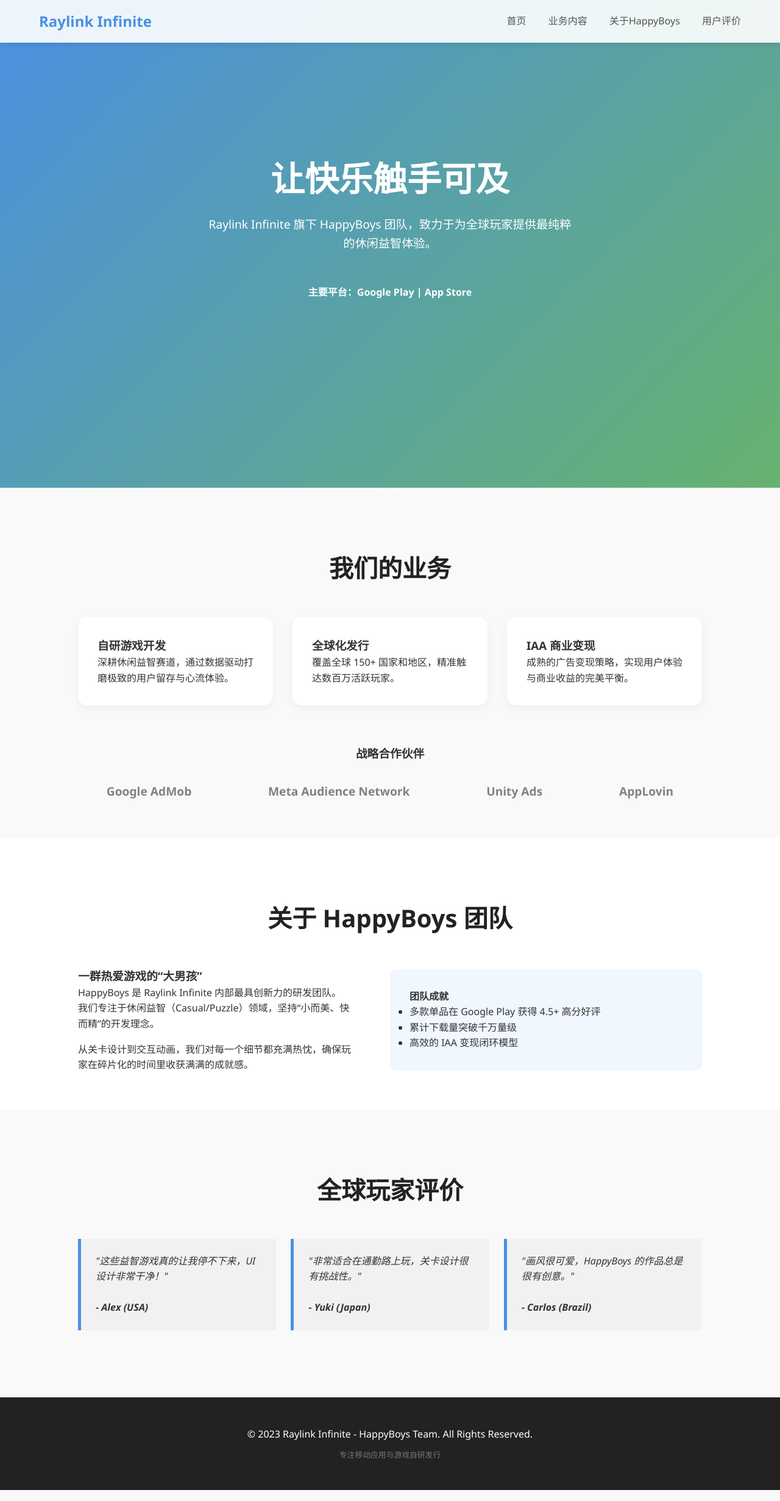
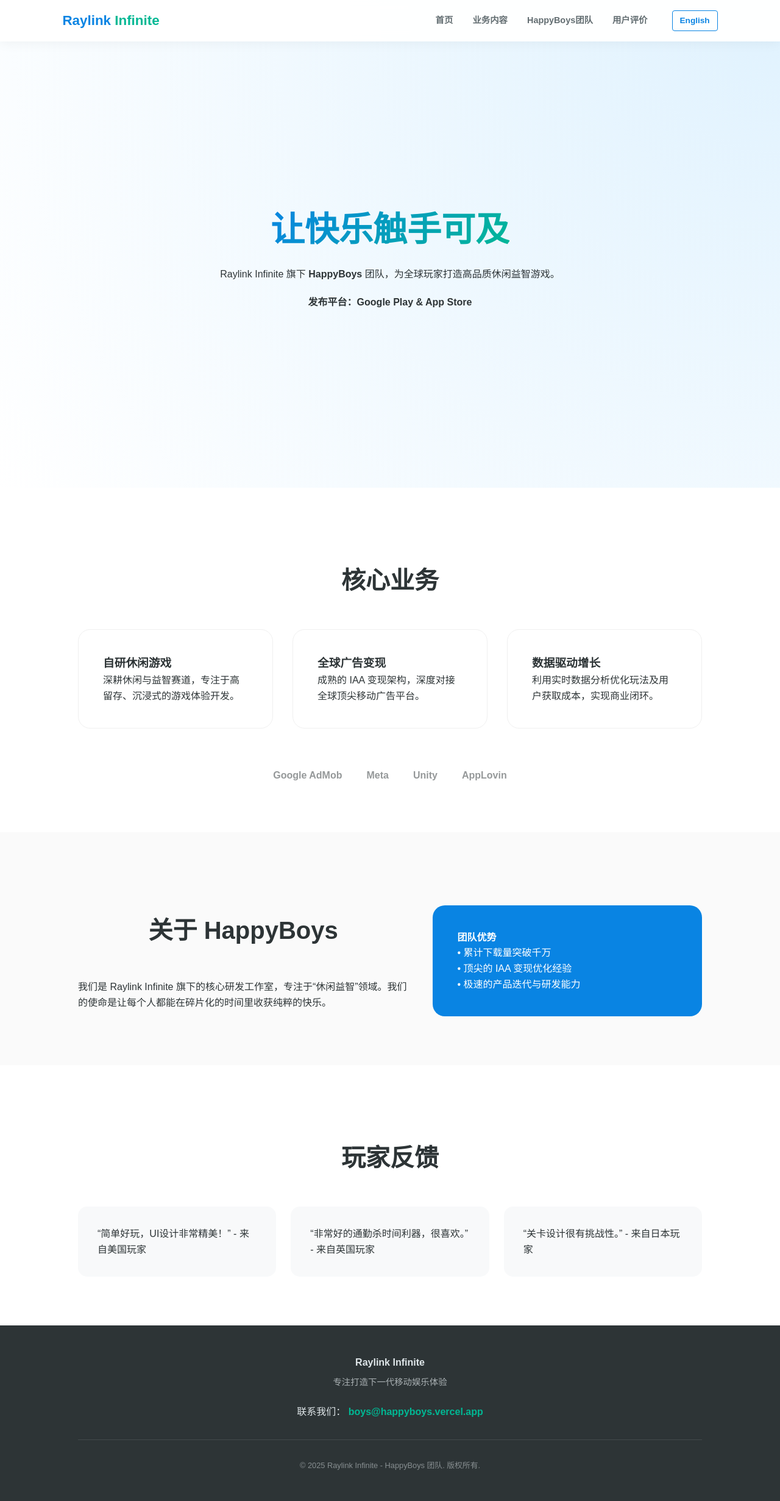
Before and after one commit to lenomar/happyboys, a plain HTML site: page index_zh.html in a window 1280 px wide. Shown: the whole page at 61% size. Drawn offline with Linux system fonts and the light colour scheme.

```diff
--- a/index_zh.html
+++ b/index_zh.html
@@ -3,263 +3,163 @@
 <head>
     <meta charset="UTF-8">
     <meta name="viewport" content="width=device-width, initial-scale=1.0">
-    <title>Raylink Infinite | HappyBoys - 打造顶级休闲益智游戏</title>
+    <title>Raylink Infinite | HappyBoys - 顶级休闲游戏工作室</title>
     <style>
-        /* 基础样式复位 */
-        * {
-            margin: 0;
-            padding: 0;
-            box-sizing: border-box;
-            scroll-behavior: smooth; /* 平滑滚动 */
-        }
+        /* CSS 与英文版完全一致以保持品牌统一 */
+        * { margin: 0; padding: 0; box-sizing: border-box; scroll-behavior: smooth; }
+        body { font-family: 'PingFang SC', 'Microsoft YaHei', sans-serif; line-height: 1.6; color: #2d3436; }
 
-        body {
-            font-family: 'Segoe UI', Tahoma, Geneva, Verdana, sans-serif;
-            line-height: 1.6;
-            color: #333;
-            background-color: #f9f9f9;
-        }
-
-        /* 导航栏 */
         header {
-            background: #fff;
-            padding: 1rem 5%;
+            background: rgba(255, 255, 255, 0.95);
+            backdrop-filter: blur(10px);
+            padding: 1rem 8%;
             position: fixed;
             width: 100%;
             top: 0;
             z-index: 1000;
-            box-shadow: 0 2px 10px rgba(0,0,0,0.1);
+            box-shadow: 0 2px 20px rgba(0,0,0,0.05);
             display: flex;
             justify-content: space-between;
             align-items: center;
         }
 
-        .logo {
-            font-size: 1.5rem;
+        .logo { font-size: 1.4rem; font-weight: 800; color: #0984e3; }
+        .logo span { color: #00b894; }
+
+        nav { display: flex; align-items: center; }
+        nav a { text-decoration: none; color: #636e72; margin-left: 2rem; font-weight: 600; font-size: 0.9rem; transition: 0.3s; }
+        nav a:hover { color: #0984e3; }
+
+        .lang-switch {
+            margin-left: 2.5rem;
+            padding: 5px 12px;
+            border: 1px solid #0984e3;
+            border-radius: 4px;
+            color: #0984e3;
+            text-decoration: none;
+            font-size: 0.85rem;
             font-weight: bold;
-            color: #4A90E2;
+            transition: all 0.3s;
         }
+        .lang-switch:hover { background: #0984e3; color: #fff; }
 
-        nav a {
-            text-decoration: none;
-            color: #555;
-            margin-left: 2rem;
-            font-weight: 500;
-            transition: color 0.3s;
-        }
+        section { padding: 120px 10% 80px; }
+        h2 { text-align: center; font-size: 2.5rem; margin-bottom: 3rem; font-weight: 800; }
 
-        nav a:hover {
-            color: #4A90E2;
-        }
-
-        /* 通用区块样式 */
-        section {
-            padding: 100px 10% 60px;
-            min-height: auto;
-        }
-
-        h2 {
-            text-align: center;
-            font-size: 2.5rem;
-            margin-bottom: 3rem;
-            color: #222;
-        }
-
-        /* Hero 区域 */
         #home {
             height: 100vh;
-            background: linear-gradient(135deg, #4A90E2 0%, #67B26F 100%);
-            color: white;
+            background: radial-gradient(circle at top right, #e0f2fe, #ffffff);
             display: flex;
             flex-direction: column;
             justify-content: center;
             align-items: center;
             text-align: center;
-            padding-top: 0;
         }
 
-        #home h1 {
-            font-size: 3.5rem;
-            margin-bottom: 1rem;
-        }
+        #home h1 { font-size: 3.5rem; background: linear-gradient(135deg, #0984e3, #00b894); -webkit-background-clip: text; -webkit-text-fill-color: transparent; margin-bottom: 1rem; }
 
-        #home p {
-            font-size: 1.2rem;
-            margin-bottom: 2rem;
-            max-width: 600px;
-        }
+        .grid { display: grid; grid-template-columns: repeat(auto-fit, minmax(280px, 1fr)); gap: 2rem; }
+        .card { background: #fff; padding: 2.5rem; border-radius: 20px; border: 1px solid #f0f0f0; }
 
-        /* 业务介绍 */
-        .business-grid {
-            display: grid;
-            grid-template-columns: repeat(auto-fit, minmax(300px, 1fr));
-            gap: 2rem;
-        }
+        .partners-flex { display: flex; justify-content: center; gap: 2.5rem; flex-wrap: wrap; opacity: 0.5; margin-top: 2rem; }
+        .partner { font-weight: 700; }
 
-        .card {
-            background: #fff;
-            padding: 2rem;
-            border-radius: 15px;
-            box-shadow: 0 5px 15px rgba(0,0,0,0.05);
-            transition: transform 0.3s;
-        }
+        .team-container { display: flex; gap: 40px; align-items: center; }
+        .team-stats { flex: 1; background: #0984e3; color: white; padding: 2.5rem; border-radius: 20px; }
 
-        .card:hover {
-            transform: translateY(-10px);
-        }
+        .reviews-grid { display: grid; grid-template-columns: repeat(auto-fit, minmax(280px, 1fr)); gap: 1.5rem; }
+        .review-card { background: #f8f9fa; padding: 2rem; border-radius: 15px; }
 
-        /* 合作伙伴（变现平台） */
-        .partners {
-            display: flex;
-            justify-content: space-around;
-            flex-wrap: wrap;
-            gap: 2rem;
-            margin-top: 2rem;
-            filter: grayscale(100%);
-            opacity: 0.6;
-        }
-
-        .partner-item { font-weight: bold; font-size: 1.2rem; }
-
-        /* 团队介绍 */
-        #team { background-color: #fff; }
-        .team-content {
-            display: flex;
-            align-items: center;
-            gap: 4rem;
-            flex-wrap: wrap;
-        }
-        .team-text { flex: 1; min-width: 300px; }
-
-        /* 用户评价 */
-        .testimonial-container {
-            display: grid;
-            grid-template-columns: repeat(auto-fit, minmax(250px, 1fr));
-            gap: 1.5rem;
-        }
-        .testimonial {
-            background: #f1f1f1;
-            padding: 1.5rem;
-            border-left: 5px solid #4A90E2;
-            font-style: italic;
-        }
-
-        /* 页脚 */
-        footer {
-            background: #222;
-            color: #fff;
-            text-align: center;
-            padding: 3rem 0;
-            margin-top: 50px;
-        }
-
-        /* 响应式调整 */
+        footer { background: #2d3436; color: #dfe6e9; padding: 3rem 10%; text-align: center; }
         @media (max-width: 768px) {
             header { flex-direction: column; padding: 1rem; }
-            nav { margin-top: 1rem; }
-            nav a { margin: 0 10px; font-size: 0.9rem; }
-            #home h1 { font-size: 2.2rem; }
+            nav { margin-top: 1rem; flex-wrap: wrap; justify-content: center; }
+            nav a { margin: 5px 10px; }
+            .lang-switch { margin: 10px 0 0 0; }
         }
     </style>
 </head>
 <body>
 
     <header>
-        <div class="logo">Raylink Infinite</div>
+        <div class="logo">Raylink <span>Infinite</span></div>
         <nav>
             <a href="#home">首页</a>
             <a href="#business">业务内容</a>
-            <a href="#team">关于HappyBoys</a>
+            <a href="#team">HappyBoys团队</a>
             <a href="#reviews">用户评价</a>
+            <a href="index.html" class="lang-switch">English</a>
         </nav>
     </header>
 
     <section id="home">
         <h1>让快乐触手可及</h1>
-        <p>Raylink Infinite 旗下 HappyBoys 团队，致力于为全球玩家提供最纯粹的休闲益智体验。</p>
-        <div style="margin-top: 20px;">
-            <strong>主要平台：Google Play | App Store</strong>
+        <p>Raylink Infinite 旗下 <strong>HappyBoys</strong> 团队，为全球玩家打造高品质休闲益智游戏。</p>
+        <div style="margin-top: 20px; font-weight: 600;">发布平台：Google Play & App Store</div>
+    </section>
+
+    <section id="business">
+        <h2>核心业务</h2>
+        <div class="grid">
+            <div class="card">
+                <h3>自研休闲游戏</h3>
+                <p>深耕休闲与益智赛道，专注于高留存、沉浸式的游戏体验开发。</p>
+            </div>
+            <div class="card">
+                <h3>全球广告变现</h3>
+                <p>成熟的 IAA 变现架构，深度对接全球顶尖移动广告平台。</p>
+            </div>
+            <div class="card">
+                <h3>数据驱动增长</h3>
+                <p>利用实时数据分析优化玩法及用户获取成本，实现商业闭环。</p>
+            </div>
+        </div>
+        <div class="partners-flex" style="margin-top: 4rem;">
+            <span class="partner">Google AdMob</span>
+            <span class="partner">Meta</span>
+            <span class="partner">Unity</span>
+            <span class="partner">AppLovin</span>
         </div>
     </section>
 
-    <section id="business">
-        <h2>我们的业务</h2>
-        <div class="business-grid">
-            <div class="card">
-                <h3>自研游戏开发</h3>
-                <p>深耕休闲益智赛道，通过数据驱动打磨极致的用户留存与心流体验。</p>
+    <section id="team" style="background: #fafafa;">
+        <div class="team-container">
+            <div style="flex: 1.5;">
+                <h2>关于 HappyBoys</h2>
+                <p>我们是 Raylink Infinite 旗下的核心研发工作室，专注于“休闲益智”领域。我们的使命是让每个人都能在碎片化的时间里收获纯粹的快乐。</p>
             </div>
-            <div class="card">
-                <h3>全球化发行</h3>
-                <p>覆盖全球 150+ 国家和地区，精准触达数百万活跃玩家。</p>
-            </div>
-            <div class="card">
-                <h3>IAA 商业变现</h3>
-                <p>成熟的广告变现策略，实现用户体验与商业收益的完美平衡。</p>
-            </div>
-        </div>
-
-        <h3 style="text-align: center; margin-top: 4rem; margin-bottom: 2rem;">战略合作伙伴</h3>
-        <div class="partners">
-            <div class="partner-item">Google AdMob</div>
-            <div class="partner-item">Meta Audience Network</div>
-            <div class="partner-item">Unity Ads</div>
-            <div class="partner-item">AppLovin</div>
-        </div>
-    </section>
-
-    <section id="team">
-        <h2>关于 HappyBoys 团队</h2>
-        <div class="team-content">
-            <div class="team-text">
-                <h3>一群热爱游戏的“大男孩”</h3>
-                <p>HappyBoys 是 Raylink Infinite 内部最具创新力的研发团队。我们专注于休闲益智（Casual/Puzzle）领域，坚持“小而美、快而精”的开发理念。</p>
-                <p style="margin-top: 1rem;">从关卡设计到交互动画，我们对每一个细节都充满热忱，确保玩家在碎片化的时间里收获满满的成就感。</p>
-            </div>
-            <div class="team-text" style="background: #f0f7ff; padding: 2rem; border-radius: 10px;">
-                <h4>团队成就</h4>
-                <ul>
-                    <li>多款单品在 Google Play 获得 4.5+ 高分好评</li>
-                    <li>累计下载量突破千万量级</li>
-                    <li>高效的 IAA 变现闭环模型</li>
-                </ul>
+            <div class="team-stats">
+                <h4>团队优势</h4>
+                <p>• 累计下载量突破千万</p>
+                <p>• 顶尖的 IAA 变现优化经验</p>
+                <p>• 极速的产品迭代与研发能力</p>
             </div>
         </div>
     </section>
 
     <section id="reviews">
-        <h2>全球玩家评价</h2>
-        <div class="testimonial-container">
-            <div class="testimonial">
-                "这些益智游戏真的让我停不下来，UI 设计非常干净！"
-                <br><br><strong>- Alex (USA)</strong>
-            </div>
-            <div class="testimonial">
-                "非常适合在通勤路上玩，关卡设计很有挑战性。"
-                <br><br><strong>- Yuki (Japan)</strong>
-            </div>
-            <div class="testimonial">
-                "画风很可爱，HappyBoys 的作品总是很有创意。"
-                <br><br><strong>- Carlos (Brazil)</strong>
-            </div>
+        <h2>玩家反馈</h2>
+        <div class="reviews-grid">
+            <div class="review-card">“简单好玩，UI设计非常精美！” - 来自美国玩家</div>
+            <div class="review-card">“非常好的通勤杀时间利器，很喜欢。” - 来自英国玩家</div>
+            <div class="review-card">“关卡设计很有挑战性。” - 来自日本玩家</div>
         </div>
     </section>
 
-    <footer>
-        <p>&copy; 2023 Raylink Infinite - HappyBoys Team. All Rights Reserved.</p>
-        <p style="font-size: 0.8rem; margin-top: 10px; color: #777;">专注移动应用与游戏自研发行</p>
+<footer>
+        <p><strong>Raylink Infinite</strong></p>
+        <p style="font-size: 0.9rem; margin-top: 0.5rem; opacity: 0.7;">专注打造下一代移动娱乐体验</p>
+
+        <p style="margin-top: 1.5rem;">
+            联系我们：
+            <a href="mailto:boys@happyboys.vercel.app" style="color: #00b894; text-decoration: none; font-weight: 600;">
+                boys@happyboys.vercel.app
+            </a>
+        </p>
+
+        <div style="height: 1px; background: rgba(255,255,255,0.1); margin: 2rem 0;"></div>
+        <p style="font-size: 0.8rem; opacity: 0.5;">&copy; 2025 Raylink Infinite - HappyBoys 团队. 版权所有.</p>
     </footer>
 
-    <script>
-        // 简单的导航背景切换逻辑（可选）
-        window.addEventListener('scroll', function() {
-            const header = document.querySelector('header');
-            if (window.scrollY > 50) {
-                header.style.background = '#fff';
-            } else {
-                header.style.background = 'rgba(255,255,255,0.9)';
-            }
-        });
-    </script>
 </body>
 </html>
```
Also changed, not shown: index.html (+120 -160 lines), privacy.html (added, +99 -0 lines), app-ads.txt (added).
